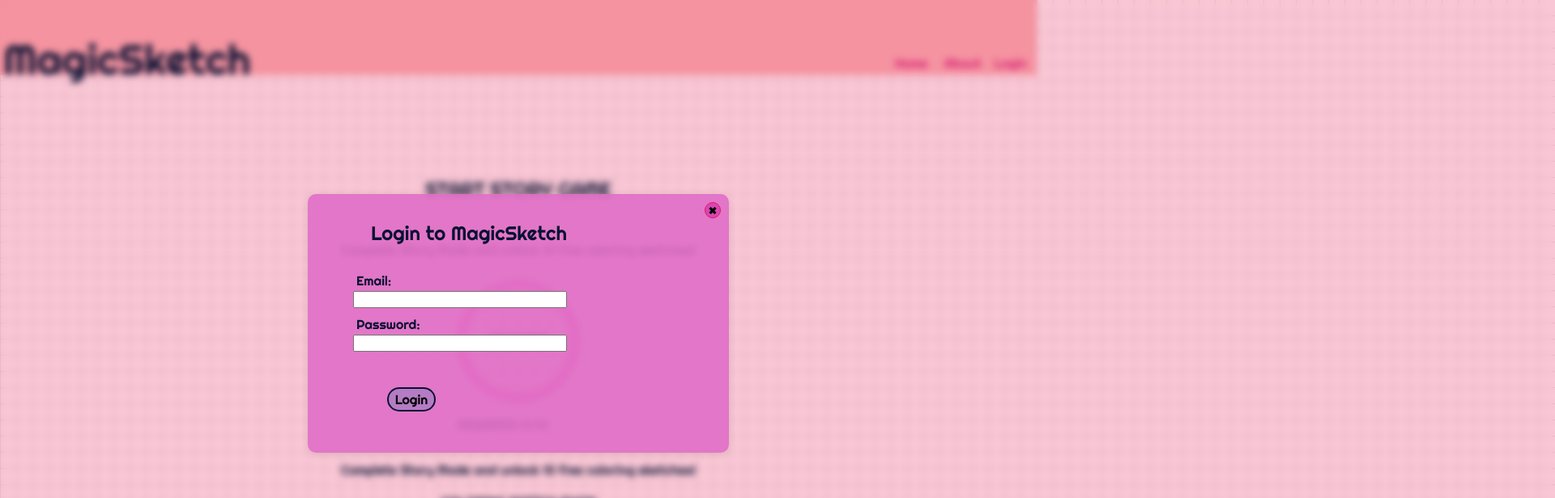
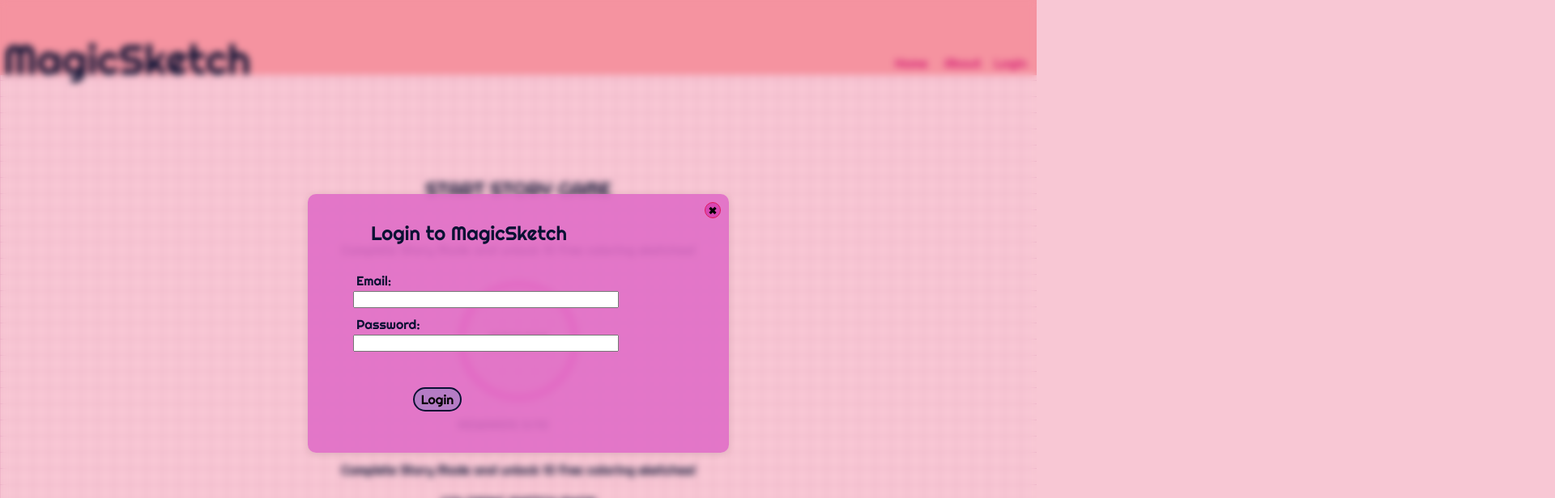
Before and after one commit to juliaelizaps/MagicSketch-project, a React (Vite) app: page / in a window 1280 px wide. Both pictures are taken after a click on the link "Login". Shown: the top 616 px of the page at 81% size, 1920 px wide, since content can reach past the window. Built offline with nearby package versions, Linux system fonts and the light colour scheme.

Commit message:
fix: fix modal overlay blur

```diff
--- a/src/components/Modal.tsx
+++ b/src/components/Modal.tsx
@@ -11,7 +11,6 @@
 
   return (
     <div className="modal-overlay" onClick={onClose}>
-      <div className="modal-behind"/>
       <div className="modal-content" onClick={(e) => e.stopPropagation()}>
         <button className="close-button" onClick={onClose}>
           &times;
--- a/src/index.css
+++ b/src/index.css
@@ -1,5 +1,5 @@
 @import url('https://fonts.googleapis.com/css2?family=Righteous&display=swap');
-
+/* *{border:1px solid red} */
 :root {
   font-family: 'Righteous', Inter, system-ui, Avenir, Helvetica, Arial, sans-serif;
   line-height: 1.5;
--- a/src/styles/modal.css
+++ b/src/styles/modal.css
@@ -6,7 +6,7 @@
   justify-content: center;
   align-items: center;
 }
-  .modal-content {
+.modal-content {
     position: absolute;
     top: 50%;
     left: 50%;
@@ -18,20 +18,20 @@
     height: auto;
     width: 100%;
     box-shadow: 0 2px 10px rgba(0, 0, 0, 0.1);
-  }
-
+}
 
   .modal-overlay {
+    position: absolute;
+    padding: 0;
+    height: 100vh;
+    top: 0;
+    right: 0;
+    bottom: 0;
+    left: 0;
     display: flex;
     justify-content: center;
     align-items: center;
-  }
-  .modal-behind {
-    position: absolute;
     backdrop-filter: blur(4px);
-    width: 1000vw;
-    height: 185vh;
-
   }
 
   .close-button {
@@ -57,10 +57,10 @@
   form {
     display: flex;
     flex-direction: column;
-    align-items: center; /* Centraliza horizontalmente */
-    justify-content: center; /* Centraliza verticalmente */
-    height: 25vh; /* Altura do modal */
-    width: 20vw;
+    align-items: center;
+    justify-content: center;
+    height: 25vh;
+    width: 25vw;
     }
 
     .email, .password {
@@ -72,9 +72,9 @@
     }
 
     label, input {
-      width: 100%; /* Ajuste a largura conforme necessário */
-      max-width: 400px; /* Máxima largura */
-      margin-bottom: 1px; /* Espaçamento entre label e input */
+      width: 100%;
+      max-width: 400px;
+      margin-bottom: 1px;
     }
 
   .submit-login{
```
